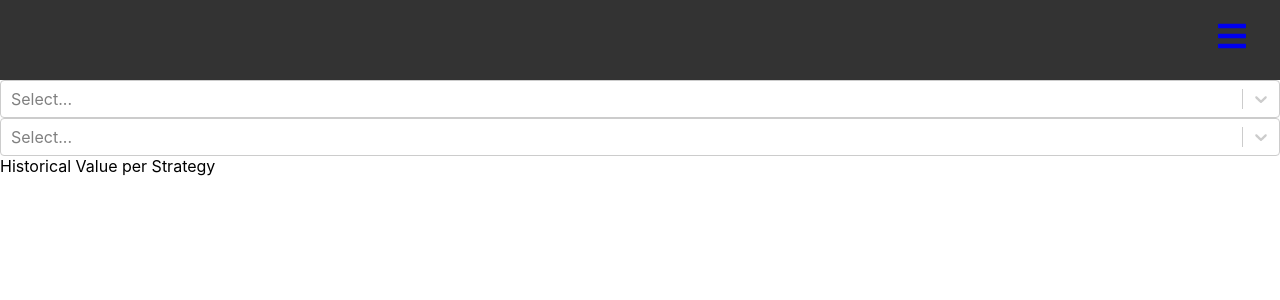
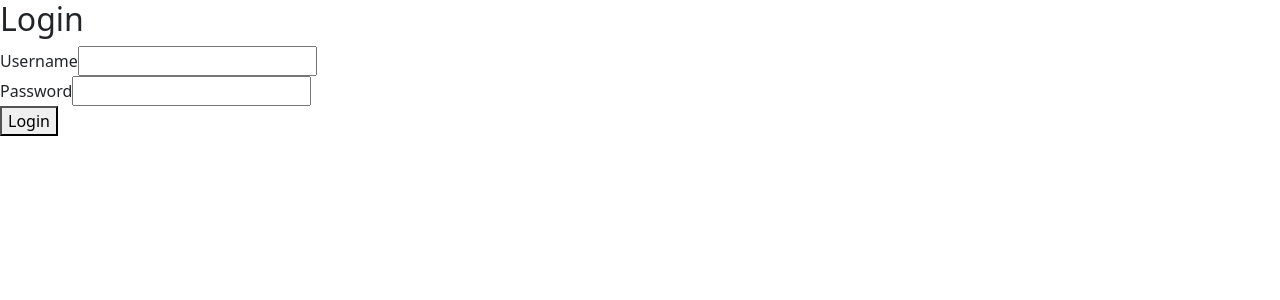
Before and after one commit to r0fls/soad, a React (Create React App) app in the folder trading-dashboard/: page /login in a window 1280 px wide. Before the commit this address led to /. Shown: the top 300 px of the page. Built offline with nearby package versions, Linux system fonts and the light colour scheme; no server answers; sample sign-in values are in the browser's storage.

Commit message:
wip react router

```diff
--- a/trading-dashboard/package.json
+++ b/trading-dashboard/package.json
@@ -10,6 +10,7 @@
     "bootstrap": "^5.3.3",
     "chart.js": "^4.4.3",
     "chartjs-adapter-moment": "^1.0.1",
+    "history": "^5.3.0",
     "moment": "^2.30.1",
     "react": "^18.3.1",
     "react-bootstrap": "^2.10.2",
--- a/trading-dashboard/src/App.js
+++ b/trading-dashboard/src/App.js
@@ -1,16 +1,10 @@
 import React, { useState, useEffect } from 'react';
-import { BrowserRouter as Router, Route, Routes, Navigate } from 'react-router-dom';
+import { Outlet, useNavigate } from 'react-router-dom';
 import axiosInstance from './axiosInstance';
-import Sidebar from './Sidebar';
-import Dashboard from './Dashboard';
-import AccountView from './AccountView';
-import Positions from './Positions';
-import Trades from './Trades';
-import Insights from './Insights';
-import Login from './Login';
 
 const App = () => {
   const [token, setToken] = useState(localStorage.getItem('token'));
+  const navigate = useNavigate();
 
   useEffect(() => {
     if (token) {
@@ -22,28 +16,27 @@ const App = () => {
     }
   }, [token]);
 
+  useEffect(() => {
+    const responseInterceptor = axiosInstance.interceptors.response.use(
+      response => response,
+      error => {
+        if (error.response && error.response.status === 401) {
+          setToken(null);
+          navigate('/login');
+        }
+        return Promise.reject(error);
+      }
+    );
+
+    return () => {
+      axiosInstance.interceptors.response.eject(responseInterceptor);
+    };
+  }, [navigate]);
+
   return (
-    <Router>
-      {token ? (
-        <>
-          <Sidebar />
-          <div className="container-fluid">
-            <Routes>
-              <Route exact path="/" element={<Dashboard />} />
-              <Route path="/accounts" element={<AccountView />} />
-              <Route path="/positions" element={<Positions />} />
-              <Route path="/trades" element={<Trades />} />
-              <Route path="/insights" element={<Insights />} />
-              <Route path="*" element={<Navigate to="/" />} />
-            </Routes>
-          </div>
-        </>
-      ) : (
-        <Routes>
-          <Route path="*" element={<Login setToken={setToken} />} />
-        </Routes>
-      )}
-    </Router>
+    <>
+      <Outlet context={{ setToken }} />
+    </>
   );
 };
 
--- /dev/null
+++ b/trading-dashboard/src/Layout.js
@@ -0,0 +1,16 @@
+import React from 'react';
+import { Outlet } from 'react-router-dom';
+import Sidebar from './Sidebar';
+
+const Layout = () => {
+  return (
+    <>
+      <Sidebar />
+      <div className="container-fluid">
+        <Outlet />
+      </div>
+    </>
+  );
+};
+
+export default Layout;
--- a/trading-dashboard/src/Login.js
+++ b/trading-dashboard/src/Login.js
@@ -1,17 +1,27 @@
 import React, { useState } from 'react';
 import axiosInstance from './axiosInstance';
+import { useNavigate, useOutletContext } from 'react-router-dom';
 
-const Login = ({ setToken }) => {
+const Login = () => {
   const [username, setUsername] = useState('');
   const [password, setPassword] = useState('');
   const [error, setError] = useState('');
+  const navigate = useNavigate();
+  const { setToken } = useOutletContext();
 
   const handleSubmit = async (e) => {
     e.preventDefault();
     try {
       const response = await axiosInstance.post('/login', { username, password });
+      console.log('Login response:', response); // Debug log to verify response
+      if (response.status === 200 && response.data.access_token) {
         setToken(response.data.access_token);
+        navigate('/');
+      } else {
+        setError('Invalid username or password');
+      }
     } catch (err) {
+      console.error('Login error:', err); // Debug log for errors
       setError('Invalid username or password');
     }
   };
--- a/trading-dashboard/src/axiosInstance.js
+++ b/trading-dashboard/src/axiosInstance.js
@@ -1,4 +1,5 @@
 import axios from 'axios';
+import history from './history';
 
 const baseURL = '$REACT_API_URL';
 
@@ -7,22 +8,22 @@ const axiosInstance = axios.create({
 });
 
 axiosInstance.interceptors.request.use((config) => {
-    const token = localStorage.getItem('token');
-    if (token) {
-        config.headers['Authorization'] = `Bearer ${token}`;
-    }
-    return config;
+  const token = localStorage.getItem('token');
+  if (token) {
+    config.headers['Authorization'] = `Bearer ${token}`;
+  }
+  return config;
 });
 
 axiosInstance.interceptors.response.use(
   response => response,
   error => {
     if (error.response && error.response.status === 401) {
-      const navigate = useNavigate();
-      navigate('/login');
+      history.push('/login');
     }
     return Promise.reject(error);
   }
 );
 
 export default axiosInstance;
+export { history };
--- /dev/null
+++ b/trading-dashboard/src/history.js
@@ -0,0 +1,6 @@
+// src/history.js
+import { createBrowserHistory } from 'history';
+
+const history = createBrowserHistory();
+
+export default history;
--- a/trading-dashboard/src/index.js
+++ b/trading-dashboard/src/index.js
@@ -1,17 +1,16 @@
 import React from 'react';
 import ReactDOM from 'react-dom/client';
+import { RouterProvider } from "react-router-dom";
+import router from './routes';
 import './index.css';
-import App from './App';
+import 'bootstrap/dist/css/bootstrap.min.css';
 import reportWebVitals from './reportWebVitals';
 
 const root = ReactDOM.createRoot(document.getElementById('root'));
 root.render(
   <React.StrictMode>
-    <App />
+    <RouterProvider router={router} />
   </React.StrictMode>
 );
 
-// If you want to start measuring performance in your app, pass a function
-// to log results (for example: reportWebVitals(console.log))
-// or send to an analytics endpoint. Learn more: https://bit.ly/CRA-vitals
 reportWebVitals();
--- /dev/null
+++ b/trading-dashboard/src/routes.js
@@ -0,0 +1,63 @@
+import { createBrowserRouter, redirect } from 'react-router-dom';
+import Layout from './Layout';
+import Dashboard from './Dashboard';
+import AccountView from './AccountView';
+import Positions from './Positions';
+import Trades from './Trades';
+import Insights from './Insights';
+import Login from './Login';
+import App from './App';
+
+const checkAuth = async () => {
+  const token = localStorage.getItem('token');
+  if (!token) {
+    return redirect('/login');
+  }
+  return null;
+};
+
+const router = createBrowserRouter([
+  {
+    path: '/',
+    element: <App />,
+    children: [
+      {
+        path: '/',
+        element: <Layout />,
+        children: [
+          {
+            path: '/',
+            element: <Dashboard />,
+            loader: checkAuth,
+          },
+          {
+            path: '/accounts',
+            element: <AccountView />,
+            loader: checkAuth,
+          },
+          {
+            path: '/positions',
+            element: <Positions />,
+            loader: checkAuth,
+          },
+          {
+            path: '/trades',
+            element: <Trades />,
+            loader: checkAuth,
+          },
+          {
+            path: '/insights',
+            element: <Insights />,
+            loader: checkAuth,
+          },
+        ],
+      },
+      {
+        path: '/login',
+        element: <Login />,
+      },
+    ],
+  },
+]);
+
+export default router;
```
Also changed, not shown: trading-dashboard/src/useAxiosInterceptor.js (added, +27 -0 lines), 1 other file (tests, documents, lock files or other folders). Lines whose indentation alone changed are shown as unchanged.
